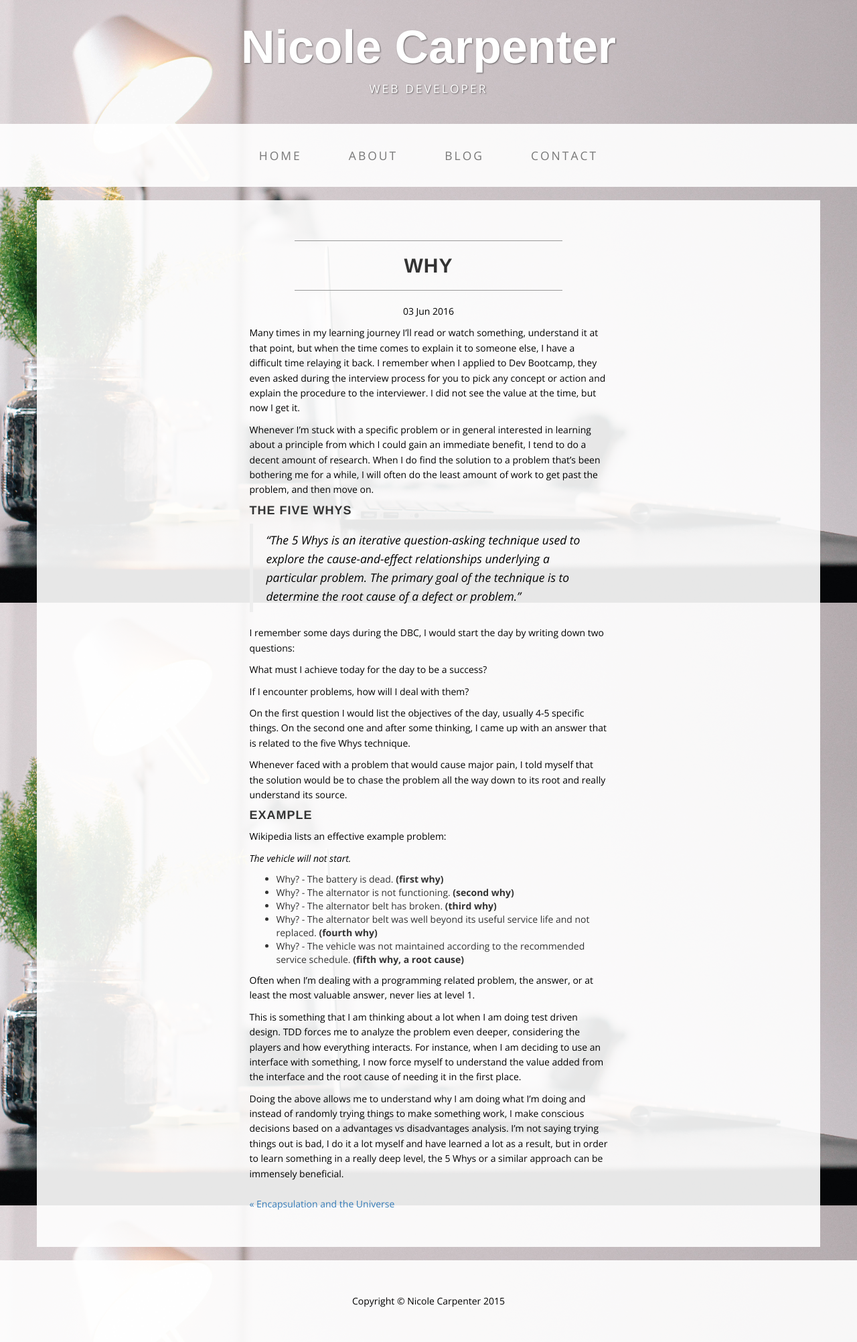
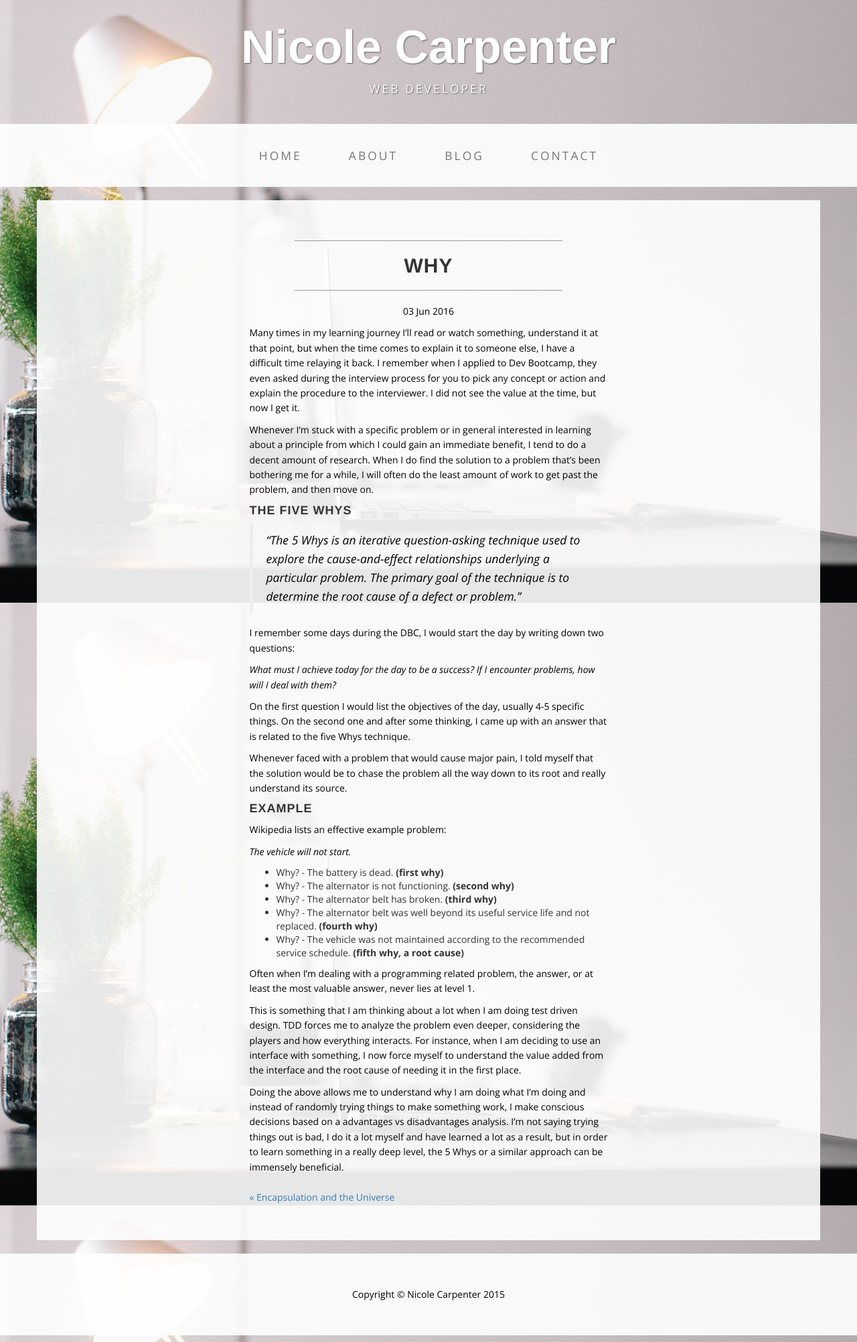
Before and after one commit to voilawalla/voilawalla.github.io, a Jekyll site: the page built from _posts/2016-06-03-why.md, in a window 1280 px wide. Shown: the whole page at 67% size. Built offline with Jekyll 4.4.1, drawn with Linux system fonts in a browser that asks for light colours; nearby versions of some CDN libraries; some web fonts are replaced; library files that are not in the unit come from our copies.

Commit message:
italicize questions

```diff
--- a/_posts/2016-06-03-why.md
+++ b/_posts/2016-06-03-why.md
@@ -13,9 +13,8 @@ Whenever I’m stuck with a specific problem or in general interested in learnin
 
 I remember some days during the DBC, I would start the day by writing down two questions:
 
-What must I achieve today for the day to be a success?
-
-If I encounter problems, how will I deal with them?
+*What must I achieve today for the day to be a success?*
+*If I encounter problems, how will I deal with them?*
 
 On the first question I would list the objectives of the day, usually 4-5 specific things. On the second one and after some thinking, I came up with an answer that is related to the five Whys technique.
 
```
